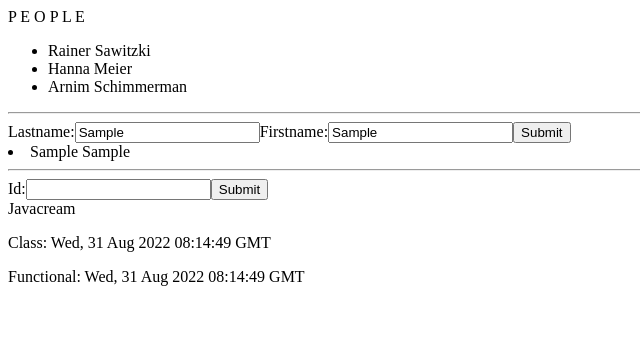
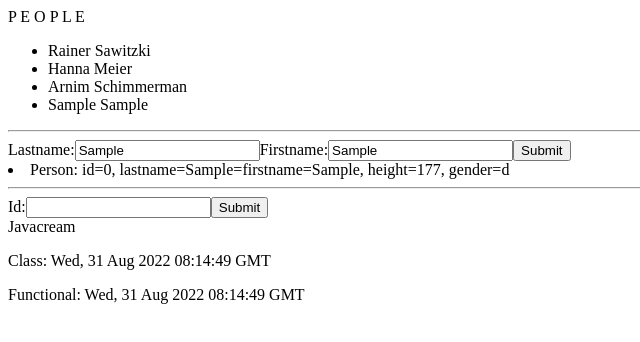
Before and after one commit to Javacream/org.javacream.training.react, a React (Create React App) app in the folder training/: page / in a window 1280 px wide. Both pictures are taken after typing "Sample", "Sample" into the empty fields and a click on the input 541 px from the left and 132 px from the top of the page. Shown: the top 342 px of the page, without its empty margins (0-640 px from the left). Built offline with nearby package versions, Linux system fonts and the light colour scheme; the HTML template or start-up script is replaced by a standard one.

Commit message:
finish notification, fix type person id

```diff
--- a/training/src/people/PeopleApplicationContext.js
+++ b/training/src/people/PeopleApplicationContext.js
@@ -12,7 +12,8 @@ peopleData.set("1003", {id: "1003", lastname: "Schimmerman", firstname:"Arnim",
 peopleModel.people = peopleData
 
 let whiteboard = {
-    personCreated: new Subject()
+    personCreated: new Subject(),
+    personDeleted: new Subject()
 
 }
 
--- a/training/src/people/components/CreatePersonComponent.js
+++ b/training/src/people/components/CreatePersonComponent.js
@@ -13,7 +13,7 @@ export default function CreatePersonComponent() {
     //Hinweis: statt mehrerer State-Variablen könnten wir hier auch ein Personen-Objekt nutzen
     const [lastname, setLastname] = useState("");
     const [firstname, setFirstname] = useState("");
-    const [person, setPerson] = useState({});
+    const [person, setPerson] = useState();
         return (
             <>
             <form onSubmit={handleSubmit}>
@@ -33,7 +33,7 @@ export default function CreatePersonComponent() {
                 </label>
                 <input type="submit" />
             </form>
-            <PersonComponent person={person} />
+            <PersonComponent person={person} detail={true}/>
         </>
         )
 }
--- a/training/src/people/components/DeletePersonComponent.js
+++ b/training/src/people/components/DeletePersonComponent.js
@@ -1,12 +1,12 @@
-import { peopleModel} from "../PeopleApplicationContext"
+import { peopleModel, whiteboard} from "../PeopleApplicationContext"
 import { useState } from "react"
 
 export default function DeletePersonComponent() {
     const handleSubmit = (event) => {
         event.preventDefault()
         peopleModel.deleteById(id)
-        //CHECK: Die Personen sind schon angekommen, aber die Liste wird trotzdem nicht aktualisiert -> morgen
-        console.log(peopleModel.allPeople())
+        whiteboard.personDeleted.next(id)
+
     }
 
     //Hinweis: statt mehrerer State-Variablen könnten wir hier auch ein Personen-Objekt nutzen
--- a/training/src/people/components/PeopleList.js
+++ b/training/src/people/components/PeopleList.js
@@ -1,10 +1,17 @@
+import { useEffect, useState } from 'react'
 import {peopleModel, whiteboard} from '../PeopleApplicationContext'
 import PersonComponent from './PersonComponent'
 export default function PeopleList(){
-    //peopleList: Typ: Liste von Personen-Informtaionen
-    let peopleList = peopleModel.allPeople()
+    const [peopleList, updateList] = useState(peopleModel.allPeople())
     let peopleHtmlList = peopleList.map((person) => <PersonComponent key={person.id} person={person} />)
-    whiteboard.personCreated.subscribe((data) => console.log(data))
+    useEffect(() => {
+        const createSubscription = whiteboard.personCreated.subscribe((data) => updateList(peopleModel.allPeople()))
+        const deleteSubscription = whiteboard.personDeleted.subscribe((data) => updateList(peopleModel.allPeople()))
+        return () => {
+            createSubscription.unsubscribe()
+            deleteSubscription.unsubscribe()
+        }
+    })
     return (
         <>
             <ul>{peopleHtmlList}</ul>
--- a/training/src/people/components/PersonComponent.js
+++ b/training/src/people/components/PersonComponent.js
@@ -1,9 +1,20 @@
 export default function PersonComponent(props){
     let person = props.person
-    return (
-        <>
-          <li>{person.firstname} {person.lastname}</li>
-        </>
-    )
+    if (props.person){
+      if(props.detail){
+        return (
+          <>
+            <li>{`Person: id=${person.id}, lastname=${person.lastname}=firstname=${person.firstname}, height=${person.height}, gender=${person.gender}`}</li>
+          </>
+        )
 
+      }
+      else{
+        return (
+          <>
+            <li>{person.firstname} {person.lastname}</li>
+          </>
+        )
+      }
+  }
 }
--- a/training/src/people/model/People.js
+++ b/training/src/people/model/People.js
@@ -8,7 +8,7 @@ export class Person {
     }
 
     info(){
-        return `Person: lastname: ${this.lastname}, firstname=${this.firstname}, height=${this.height}, gender=${this.gender}`
+        return `Person=id=${this.id}, lastname=${this.lastname}=firstname=${this.firstname}, height=${this.height}, gender=${this.gender}`
     }
 
 }
@@ -21,7 +21,7 @@ export class PeopleModel{
     }
 
     create(lastname, firstname, height, gender){
-        const person = new Person(this.counter, lastname, firstname, height, gender)
+        const person = new Person("" + this.counter, lastname, firstname, height, gender)
         this.people.set(person.id, person)
         this.counter++
         return person
@@ -33,7 +33,7 @@ export class PeopleModel{
 
     findByByGender(gender){
         return this.allPeople().filter((p) => p.gender === gender)
-    }
+        }
     findByLastname(lastname){
         return this.allPeople.filter((p) => p.lastname === lastname)
     }
```
